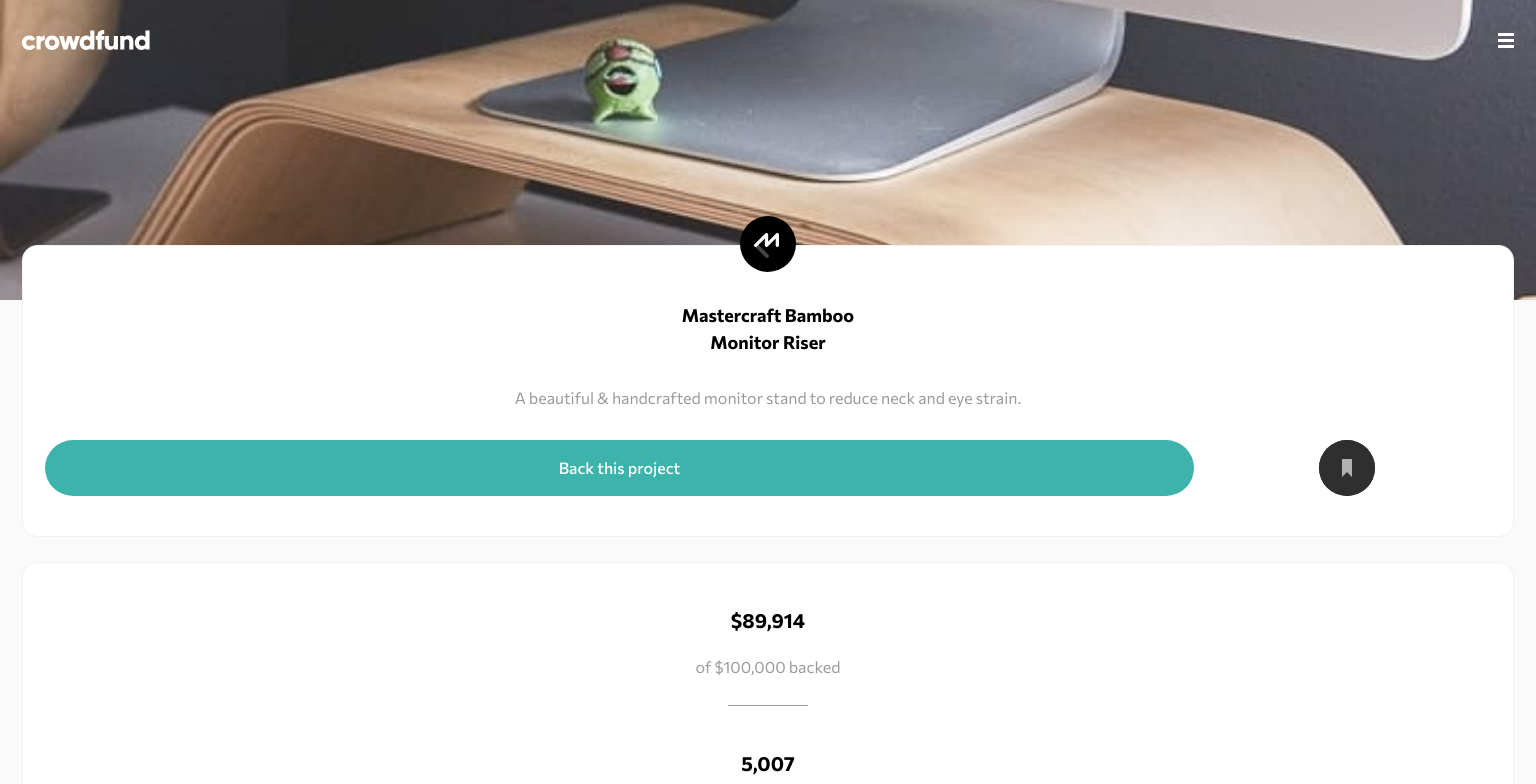
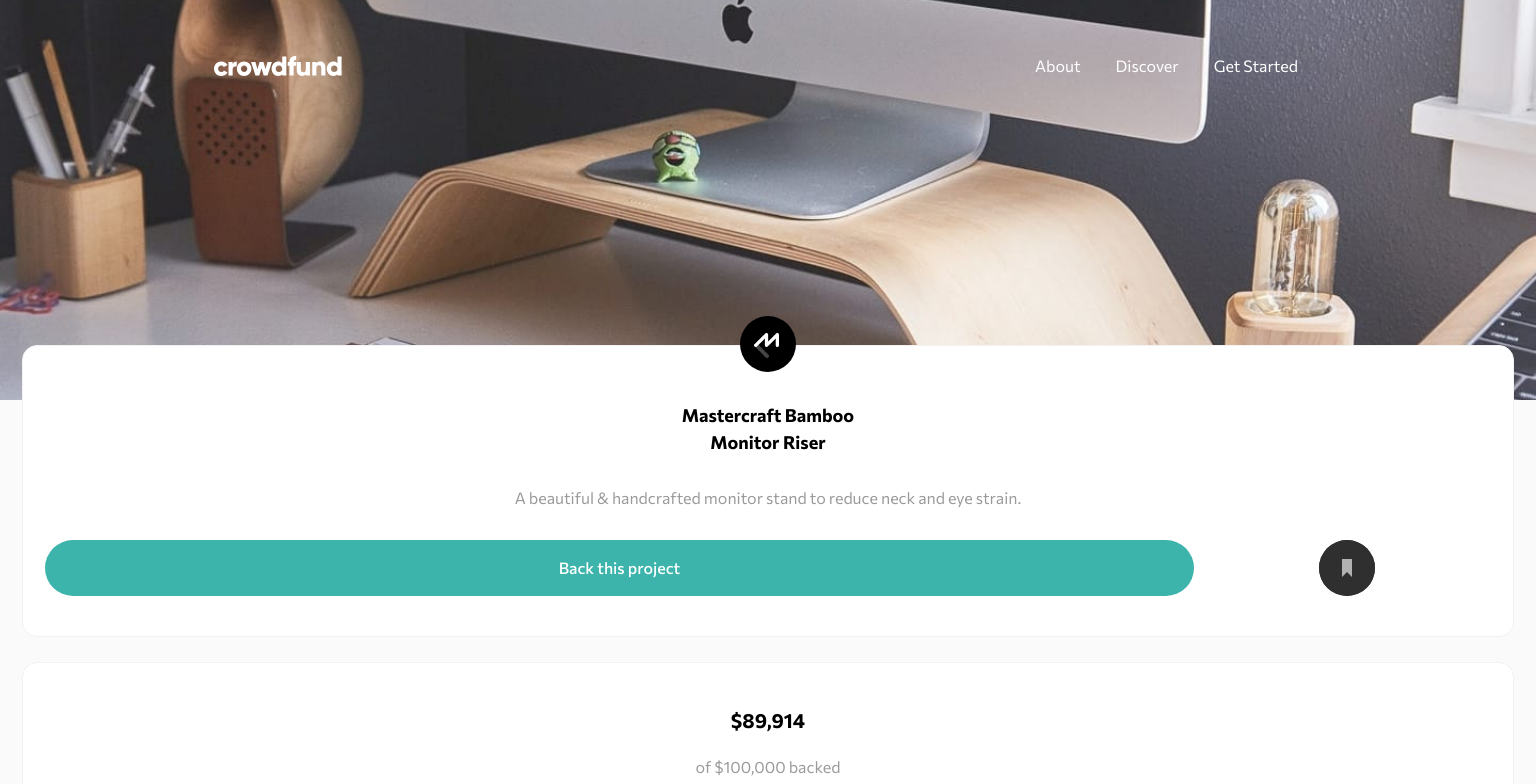
Before and after one commit to florianstancioiu/crowdfunding-product-page, a React (Vite) app: page / in a window 1536 px wide. Shown: the top 784 px of the page. Built offline with nearby package versions, Linux system fonts and the light colour scheme.

Commit message:
feat: worked on the desktop header

```diff
--- a/src/components/Header.jsx
+++ b/src/components/Header.jsx
@@ -25,6 +25,7 @@
             src={hamburgerSvg}
             alt=''
           />
+          <Menu showOnDesktop={true} />
         </div>
       )}
       {showMenu && (
--- a/src/components/Header.module.css
+++ b/src/components/Header.module.css
@@ -25,3 +25,20 @@
   background-color: #00000082;
   z-index: 2;
 }
+
+@media screen and (min-width: 1440px) {
+  .header {
+    background-image: url('/images/image-hero-desktop.jpg');
+    min-height: 400px;
+  }
+
+  .hamburger {
+    display: none;
+  }
+
+  .wrapper {
+    max-width: 1108px;
+    margin: 0 auto 0;
+    padding: 54px 0 0;
+  }
+}
--- a/src/components/ui/Menu.jsx
+++ b/src/components/ui/Menu.jsx
@@ -1,8 +1,12 @@
 import classes from './Menu.module.css';
 
-const Menu = () => {
+const Menu = ({ showOnDesktop = false }) => {
+  const wrapperClasses = showOnDesktop
+    ? `${classes['show-on-desktop']} ${classes.menu}`
+    : classes.menu;
+
   return (
-    <div className={classes.menu}>
+    <div className={wrapperClasses}>
       <div className={classes['inner-menu']}>
         <div className={classes.link}>
           <a href='#'>About</a>
--- a/src/components/ui/Menu.module.css
+++ b/src/components/ui/Menu.module.css
@@ -1,6 +1,10 @@
 .menu {
   padding: 0 24px;
   margin-top: 36px;
+}
+
+.show-on-desktop {
+  display: none;
 }
 
 .inner-menu {
@@ -21,3 +25,29 @@
   text-decoration: none;
   color: var(--color-6);
 }
+
+@media screen and (min-width: 1440px) {
+  .show-on-desktop {
+    display: block;
+  }
+
+  .menu {
+    margin-top: 0;
+  }
+
+  .inner-menu {
+    background-color: transparent;
+    display: flex;
+    justify-content: space-between;
+    column-gap: 35px;
+  }
+
+  .link {
+    border-bottom: 0;
+    padding: 0;
+  }
+
+  .link a {
+    color: var(--color-1);
+  }
+}
```
